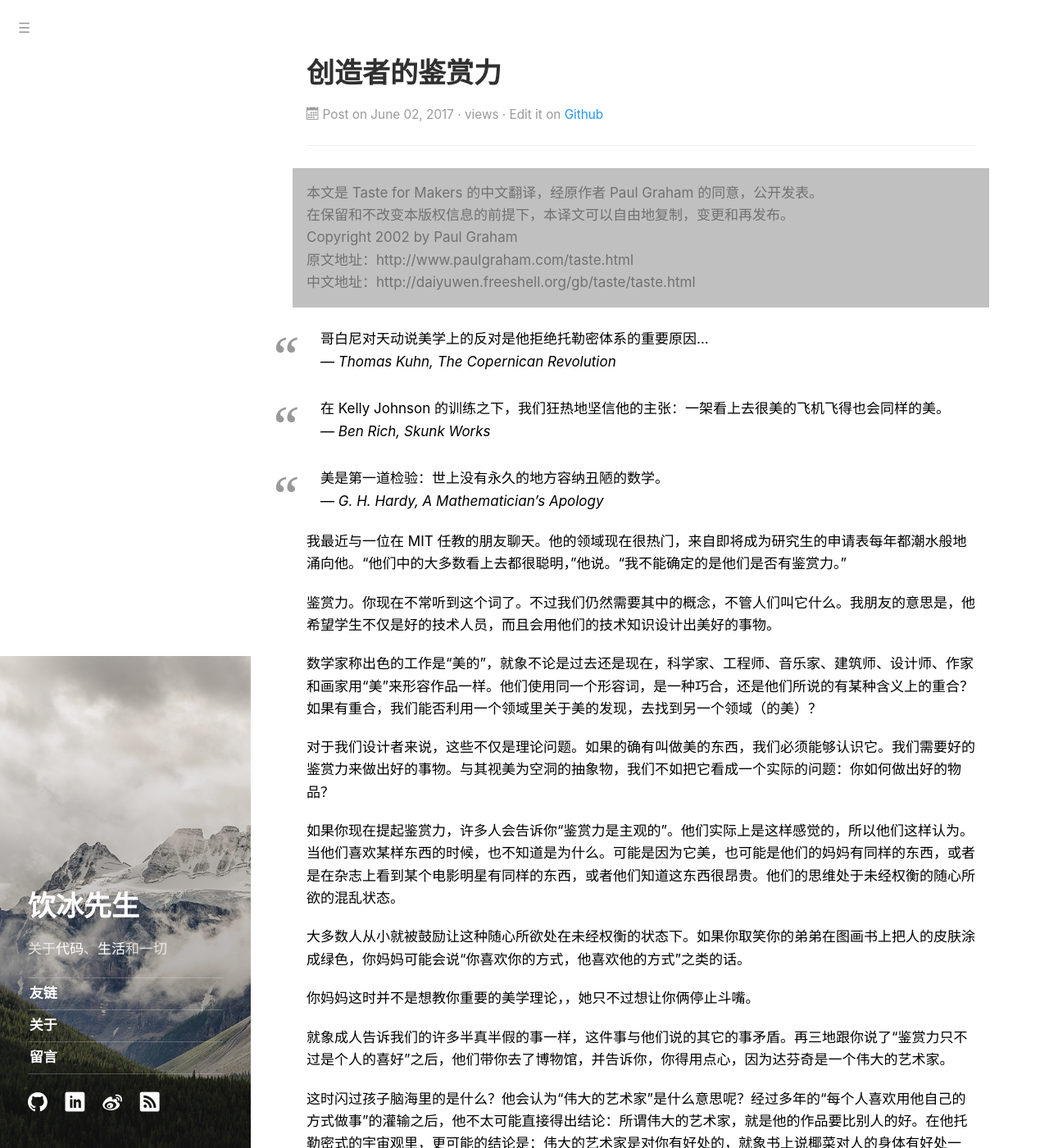
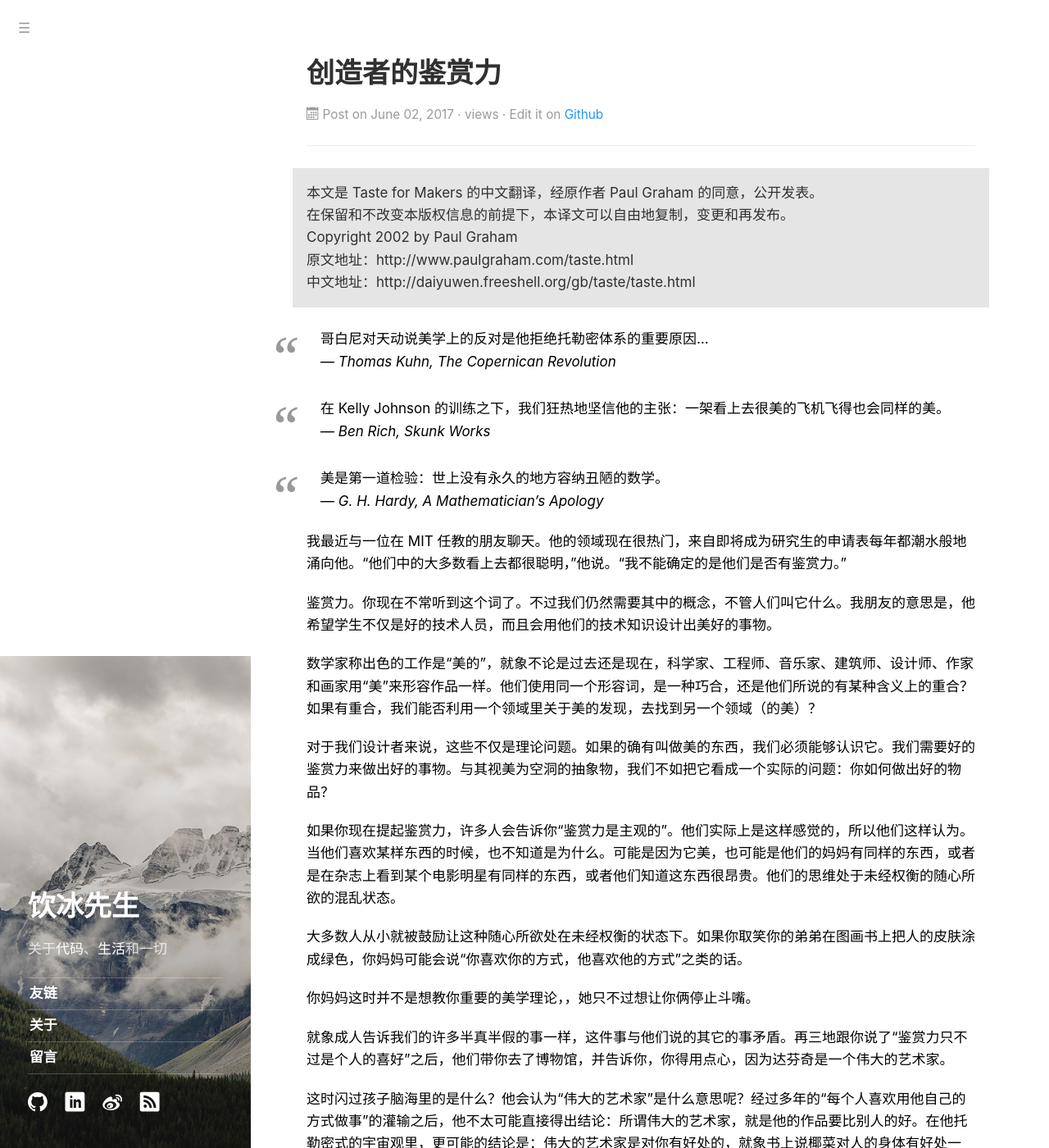
Before and after one commit to ybm/myanbin.github.io, a Jekyll site: the page built from _posts/2017-06-02-taste-for-makers.md, in a window 1280 px wide and 1400 px high. Shown: the whole window at 82% size. Built offline with Jekyll 4.4.1, drawn with Linux system fonts in a browser that asks for light colours; comment, search, counter and statistics services are not loaded.

Commit message:
修正 message 样式

```diff
--- a/public/css/poole.scss
+++ b/public/css/poole.scss
@@ -297,8 +297,8 @@ tbody tr:nth-child(odd) th {
 .message {
   margin-bottom: 1rem;
   padding: 1rem;
-  color: #717171;
-  background-color: #c0c0c0;
+  color: #303030;
+  background-color: #e5e5e5;
   margin-left: -1rem;
   margin-right: -1rem;
 }
```
